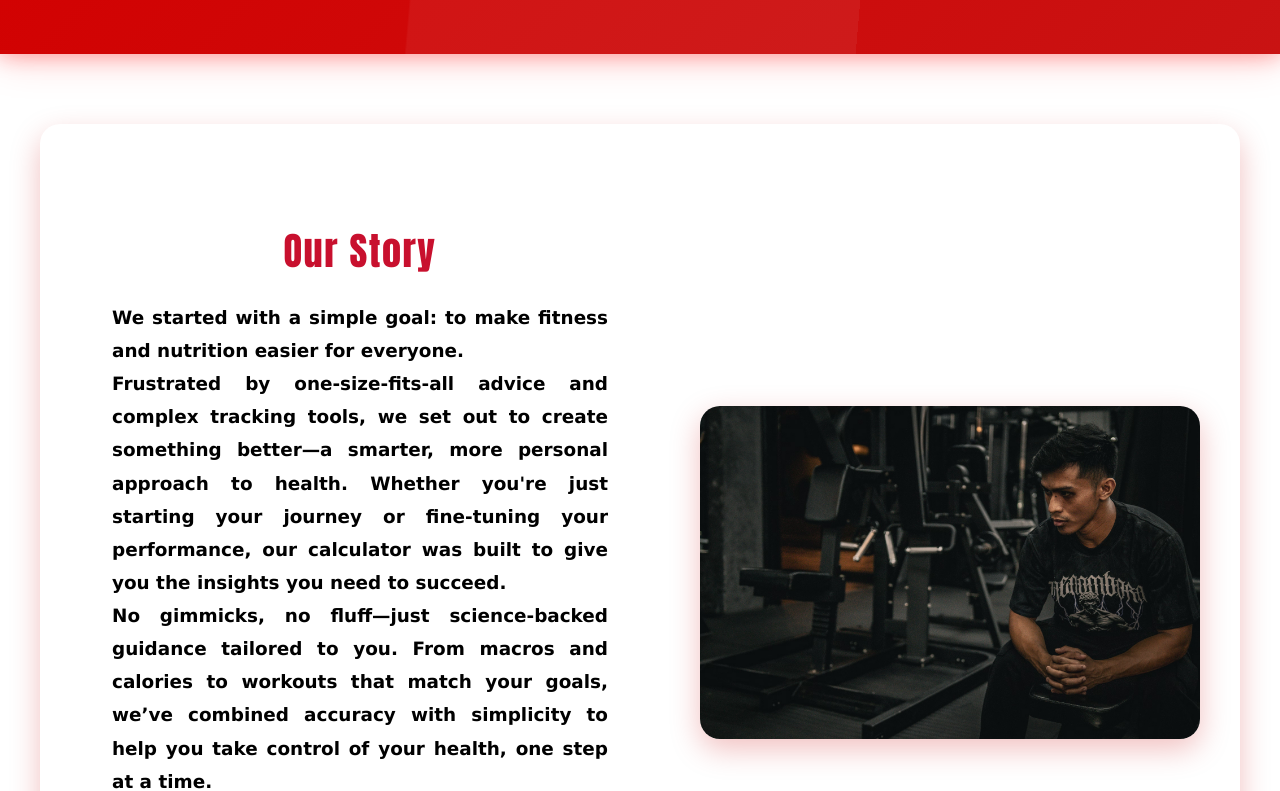
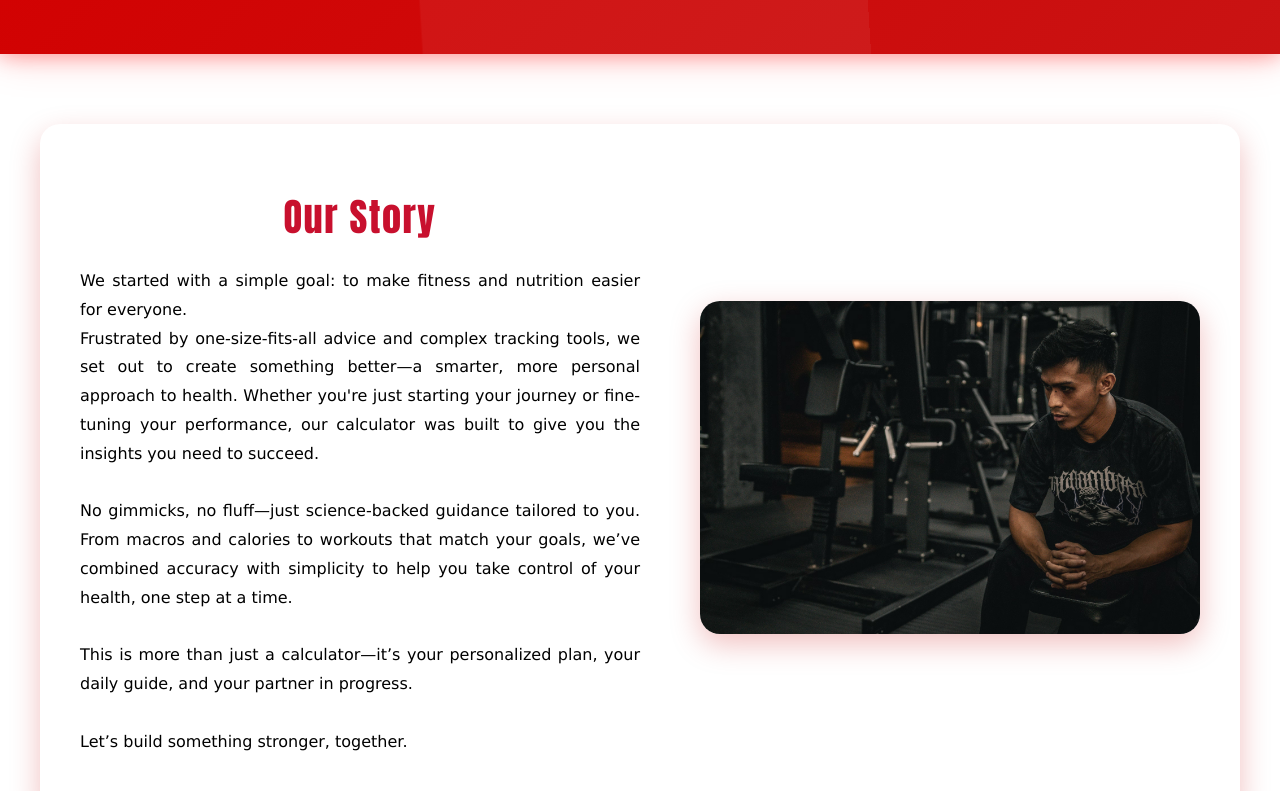
Before and after one commit to Shokha-cs/Workout-tracker, a React (Vite) app in the folder frontend/: page /about in a window 1280 px wide. Shown: the part 275-1066 px from the top of the page. Built offline with nearby package versions, Linux system fonts and the light colour scheme.

Commit message:
About page fixed

```diff
--- a/frontend/src/pages/About.jsx
+++ b/frontend/src/pages/About.jsx
@@ -28,13 +28,16 @@ function About() {
             fine-tuning your performance, our calculator was built to give you
             the insights you need to succeed.
             <br />
+            <br />
             No gimmicks, no fluff—just science-backed guidance tailored to you.
             From macros and calories to workouts that match your goals, we’ve
             combined accuracy with simplicity to help you take control of your
             health, one step at a time.
             <br />
+            <br />
             This is more than just a calculator—it’s your personalized plan,
             your daily guide, and your partner in progress.
+            <br />
             <br />
             Let’s build something stronger, together.
           </p>
--- a/frontend/src/styles/about.css
+++ b/frontend/src/styles/about.css
@@ -63,7 +63,6 @@ p {
   flex-wrap: wrap;
   justify-content: center;
   align-items: center;
-  padding: 50px 40px;
   gap: 60px;
   background-color: var(--story-box-bg);
   margin: 70px auto;
@@ -72,11 +71,11 @@ p {
   box-shadow: 0 12px 30px var(--image-shadow);
   position: relative;
   z-index: 1;
+  padding: 40px;
 }
 
 .story-box {
   flex: 1 1 500px;
-  padding: 1.5rem 2rem;
   color: var(--card-text);
   font-family: 'Segoe UI', Tahoma, Geneva, Verdana, sans-serif;
   line-height: 1.8;
@@ -92,8 +91,6 @@ p {
 
 .story-box p {
   text-align: justify;
-  font-size: 1.15rem;
-  font-weight: 600;
 }
 
 .Img {
--- a/frontend/src/styles/index.css
+++ b/frontend/src/styles/index.css
@@ -53,7 +53,7 @@
 .darkmode #theme-switch svg:first-child { display: none; }
 .darkmode #theme-switch svg:last-child { display: block; }
 
-/* Header */
+
 #header_home {
   position: relative;
   width: 100%;
@@ -95,13 +95,11 @@
   animation: fadeInUp 1s ease-in-out;
 }
 
-/* Box Content */
 #box1 {
   max-width: 900px;
   margin: 60px auto;
   padding: 3rem;
   background: rgba(255, 255, 255, 0.05);
-  backdrop-filter: blur(10px);
   border: 1px solid rgba(255, 255, 255, 0.15);
   border-radius: 20px;
   text-align: center;
```
